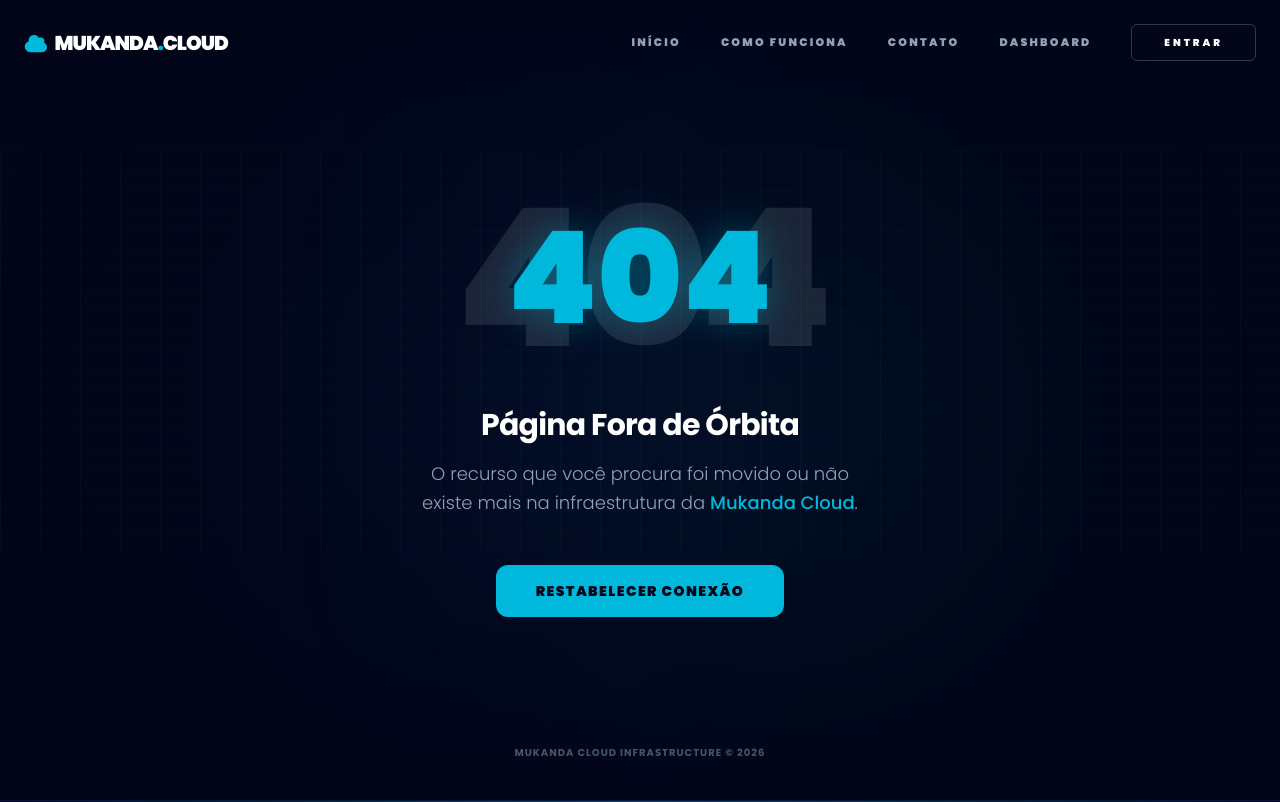
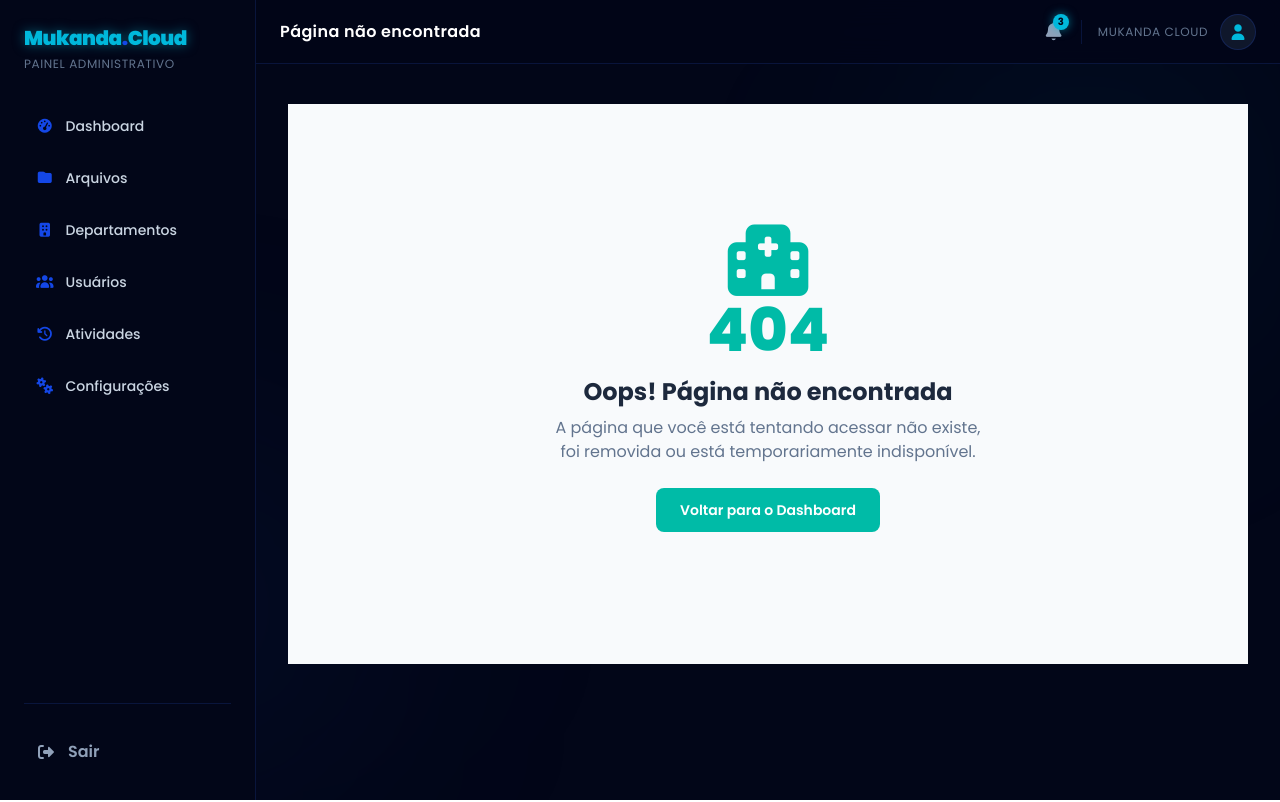
Before and after one commit to nsimba-afonso-nwayami/mukanda-cloud, a React (Vite) app: page /dashboard/superadmin/arquivos in a window 1280 px wide. Shown: the top 802 px of the page. Built offline with nearby package versions, Linux system fonts and the light colour scheme.

Commit message:
Primeiras rotas do dashboard do superadmin implementadas

```diff
--- a/src/routes/AppRoutes.jsx
+++ b/src/routes/AppRoutes.jsx
@@ -18,6 +18,10 @@ import Cadastrar from "../pages/auth/Cadastrar";
 import RecuperarSenha from "../pages/auth/RecuperarSenha";
 import ResetSenha from "../pages/auth/ResetSenha";
 
+//Dashboard Super Admin
+import DashboardSuperAdmin from "../pages/superadmin/DashboardSuperAdmin";
+import NotFoundSuperAdmin from "../pages/superadmin/NotFoundSuperAdmin";
+
 export default function AppRoutes() {
   return (
     <Routes>
@@ -35,6 +39,12 @@ export default function AppRoutes() {
       <Route path="/recuperar-senha" element={<RecuperarSenha />} />
       <Route path="/reset-senha" element={<ResetSenha />} />
 
+      {/*Rotas do suoer admin */}
+      <Route path="/dashboard/superadmin/">
+          <Route path="" element={<DashboardSuperAdmin />} />
+          <Route path="*" element={<NotFoundSuperAdmin />} />
+      </Route>
+
     </Routes>
   );
 }
```
